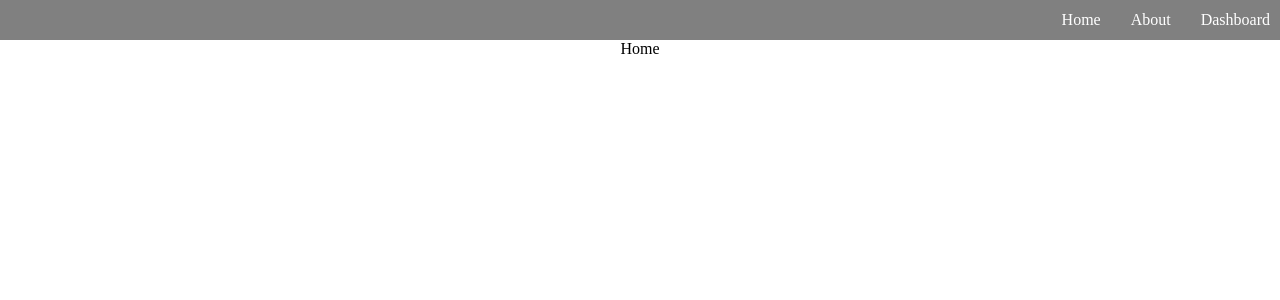
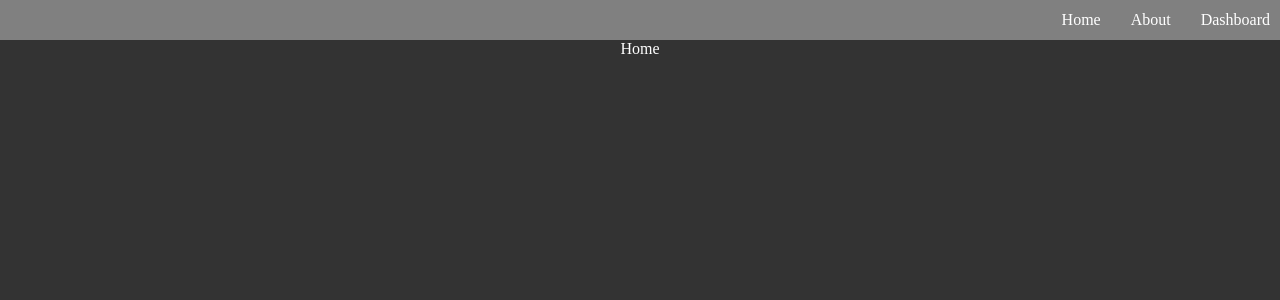
Before and after one commit to ajaykumar-21/Machine-Coding-Questions, a React (Create React App) app: page / in a window 1280 px wide. Shown: the top 300 px of the page. Built offline with nearby package versions, Linux system fonts and the light colour scheme.

Commit message:
apply manual theme changes

```diff
--- a/src/components/SwitchTheme/Home.js
+++ b/src/components/SwitchTheme/Home.js
@@ -1,7 +1,12 @@
 import React from "react";
+import { useTheme } from "./ThemeContext";
+import { useContext } from "react";
+import styles from "./SwitchTheme.module.css";
 
 function Home() {
-  return <div>Home</div>;
+  const { theme, toggleTheme } = useTheme();
+
+  return <div className={`${styles.page} ${theme}`}>Home</div>;
 }
 
 export default Home;
--- a/src/components/SwitchTheme/Navbar.js
+++ b/src/components/SwitchTheme/Navbar.js
@@ -1,10 +1,12 @@
 import React from "react";
 import { Link } from "react-router-dom";
 import styles from "./SwitchTheme.module.css";
+import { useTheme } from "./ThemeContext";
 
 function Navbar() {
+  const { theme, toggleTheme } = useTheme();
   return (
-    <div className={styles.wrapper}>
+    <div className={`${styles.wrapper} ${theme}`}>
       <Link to="/">Home</Link>
       <Link to="/about">About</Link>
       <Link to="/dashboard">Dashboard</Link>
--- a/src/components/SwitchTheme/SwitchTheme.module.css
+++ b/src/components/SwitchTheme/SwitchTheme.module.css
@@ -13,3 +13,30 @@
   color: white;
   padding-right: 10px;
 }
+
+.page {
+  height: 95.5vh;
+  /* background-color: whitesmoke; */
+}
+
+/* [data-theme="light"] {
+  --bg-color: #ffffff;
+  --text-color: #333333;
+  --heading-color: #444444;
+} */
+
+/* Dark mode styles */
+/* [data-theme="dark"] {
+  --bg-color: #333333;
+  --text-color: #ffffff;
+  --heading-color: #dddddd;
+}
+
+body {
+  background-color: var(--bg-color);
+  color: var(--text-color);
+}
+
+h1 {
+  color: var(--heading-color);
+} */
--- a/src/components/SwitchTheme/ThemeContext.js
+++ b/src/components/SwitchTheme/ThemeContext.js
@@ -1,4 +1,4 @@
-import { createContext, useContext, useState } from "react";
+import { createContext, useContext, useEffect, useState } from "react";
 
 const ThemeContext = createContext();
 
@@ -7,7 +7,7 @@ export const useTheme = () => {
 };
 
 export const ThemeProvider = ({ children }) => {
-  const [isDrakMode, setIsDarkMode] = useState(false);
+  const [isDrakMode, setIsDarkMode] = useState(true);
 
   const toggleTheme = () => {
     setIsDarkMode((prevMode) => !prevMode);
@@ -15,6 +15,10 @@ export const ThemeProvider = ({ children }) => {
 
   const theme = isDrakMode ? "dark" : "light";
 
+  useEffect(() => {
+    document.documentElement.setAttribute("data-theme", theme);
+  }, [isDrakMode]);
+
   return (
     <ThemeContext.Provider value={{ theme, toggleTheme }}>
       {children}
--- a/src/index.css
+++ b/src/index.css
@@ -1,3 +1,29 @@
 body {
   margin: 0px;
 }
+
+[data-theme="light"] {
+  --bg-color: #ffffff;
+  --text-color: #333333;
+  --heading-color: #444444;
+}
+
+[data-theme="dark"] {
+  --bg-color: #333333;
+  --text-color: #ffffff;
+  --heading-color: #dddddd;
+}
+
+body {
+  background-color: var(--bg-color);
+  color: var(--text-color);
+}
+
+h1 {
+  color: var(--heading-color);
+}
+
+/* .wrapper {
+  background-color: gray;
+  color: white;
+} */
```
